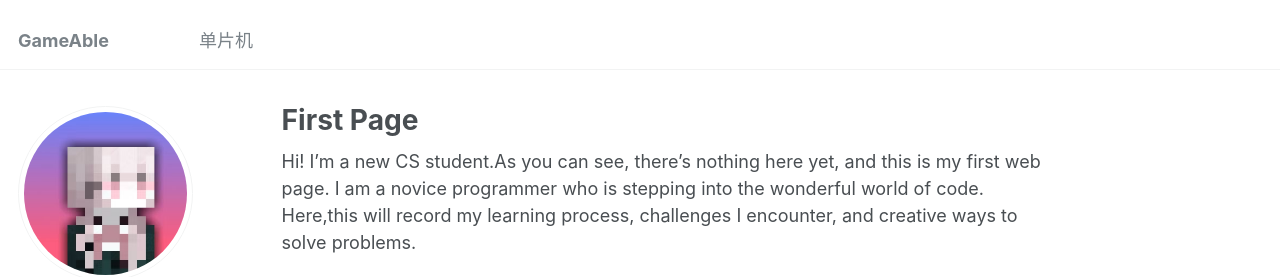
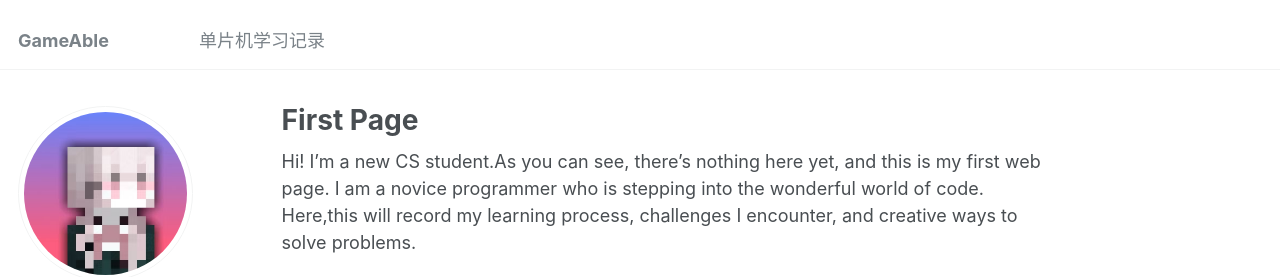
Before and after one commit to GameAble/GameAble.github.io, a Jekyll site: the page built from _pages/about.md, in a window 1280 px wide. Shown: the top 277 px of the page. Built offline with Jekyll 4.4.1, drawn with Linux system fonts in a browser that asks for light colours.

Commit message:
modified:   _data/navigation.yml

```diff
--- a/_data/navigation.yml
+++ b/_data/navigation.yml
@@ -3,7 +3,7 @@ main:
   # - title: "Publications"
   #   url: /publications/
 
-  - title: "单片机"
+  - title: "单片机学习记录"
     url: /talks/
 
   # - title: "Teaching"
```
